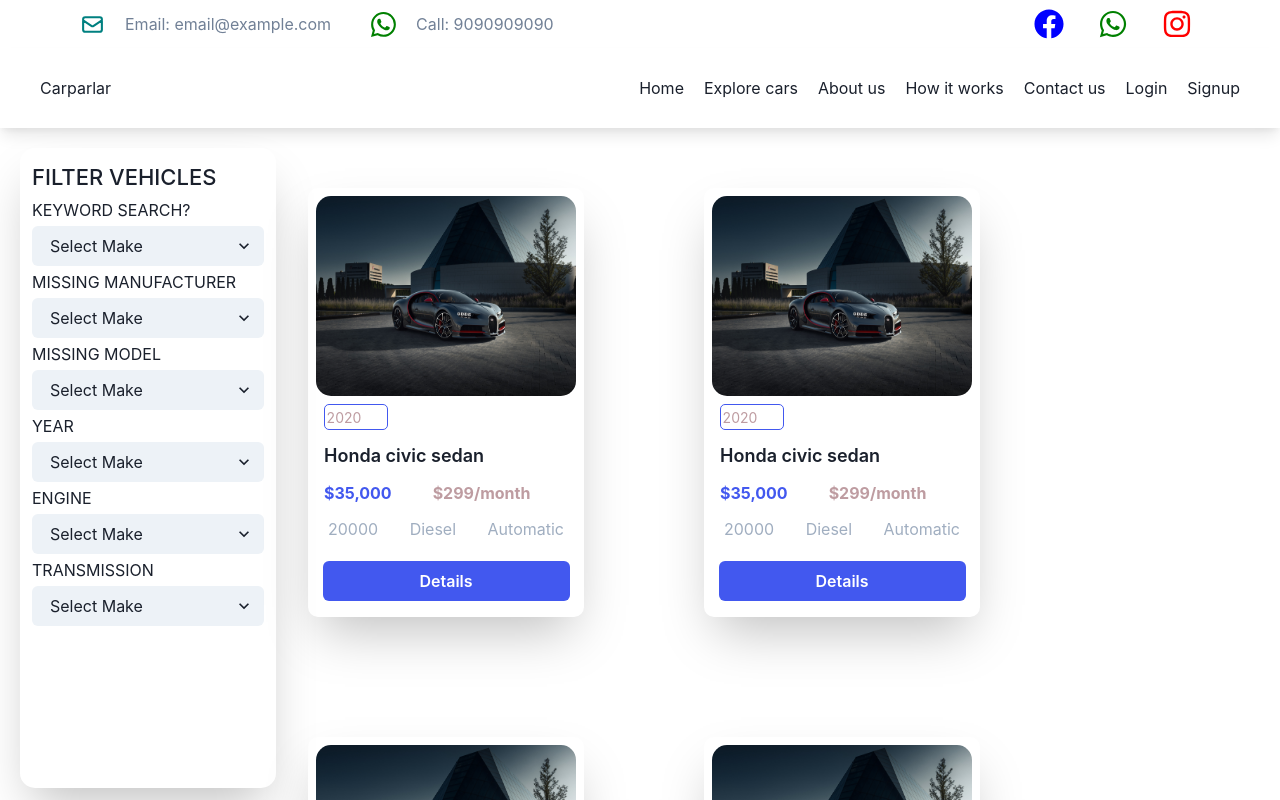
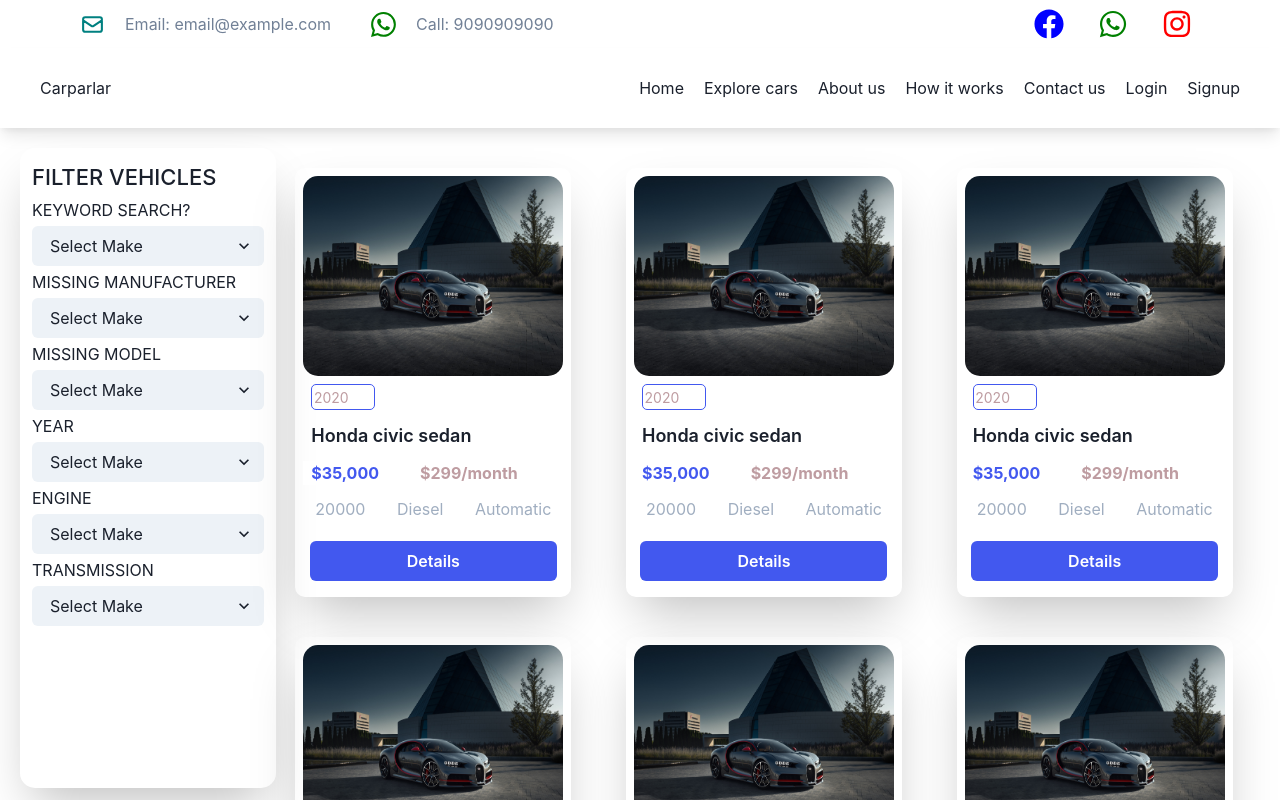
Before and after one commit to wajidkashoo14/carpalar, a Next.js app: page /explore in a window 1280 px wide. Shown: the top 800 px of the page. Built offline with nearby package versions, Linux system fonts and the light colour scheme.

Commit message:
fixed cards

```diff
--- a/components/Layout/Explore.js
+++ b/components/Layout/Explore.js
@@ -92,7 +92,14 @@
           </Select>
         </Box>
       </Flex>
-      <Flex w="80%" minH="100vh" bg="#fff" flexWrap="wrap" gap="10" ml="20%">
+      <Flex
+        w="80%"
+        minH="100vh"
+        bg="#fff"
+        flexWrap="wrap"
+        ml="20%"
+        justifyContent="space-around"
+      >
         <Singlecarcard />
         <Singlecarcard />
         <Singlecarcard />
--- a/components/Layout/Singlecarcard.js
+++ b/components/Layout/Singlecarcard.js
@@ -8,12 +8,12 @@
   return (
     <Box
       zIndex="10"
-      m="10"
+      mx="2"
+      my="5"
       minH="35vh"
-      minW="20%"
+      minW="25%"
       // bgColor="red"
       borderRadius="10"
-      cursor="pointer"
       boxShadow="2xl"
       onClick={(e) => {
         router.push("/singlecar");
```
